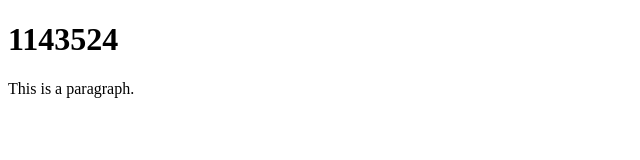
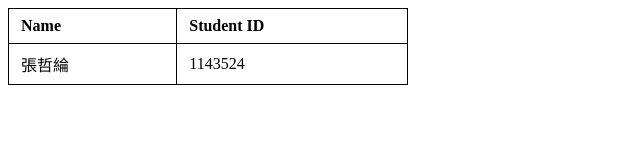
Before and after one commit to zhelunz810/zhelunz810.github.io, a plain HTML site: page index.html in a window 1280 px wide. Shown: the whole page, without its empty margins (0-640 px from the left). Drawn offline with Linux system fonts and the light colour scheme.

Commit message:
Add files via upload
Update index.html for Exercise 06

```diff
--- a/index.html
+++ b/index.html
@@ -2,12 +2,35 @@
 <html lang="zh-Hant">
 <head>
     <meta charset="UTF-8">
-    <title>Page Title</title>
+    <meta name="viewport" content="width=device-width, initial-scale=1.0">
+    <title>Exercise 06 - Table</title>
+    <style>
+        table {
+            border-collapse: collapse; /* 讓雙線邊框合併為單一邊框 */
+            width: 400px;
+        }
+        th, td {
+            border: 1px solid black;   /* 黑色單線邊框 */
+            padding: 8px 12px;         /* 內距留白 */
+            text-align: left;          /* 文字靠左對齊 */
+        }
+        th {
+            font-weight: bold;
+        }
+    </style>
 </head>
 <body>
 
-    <h1>1143524</h1>
-    <p>This is a paragraph.</p>
+    <table>
+        <tr>
+            <th>Name</th>
+            <th>Student ID</th>
+        </tr>
+        <tr>
+            <td>張哲綸</td>
+            <td>1143524</td>
+        </tr>
+    </table>
 
 </body>
 </html>
```
